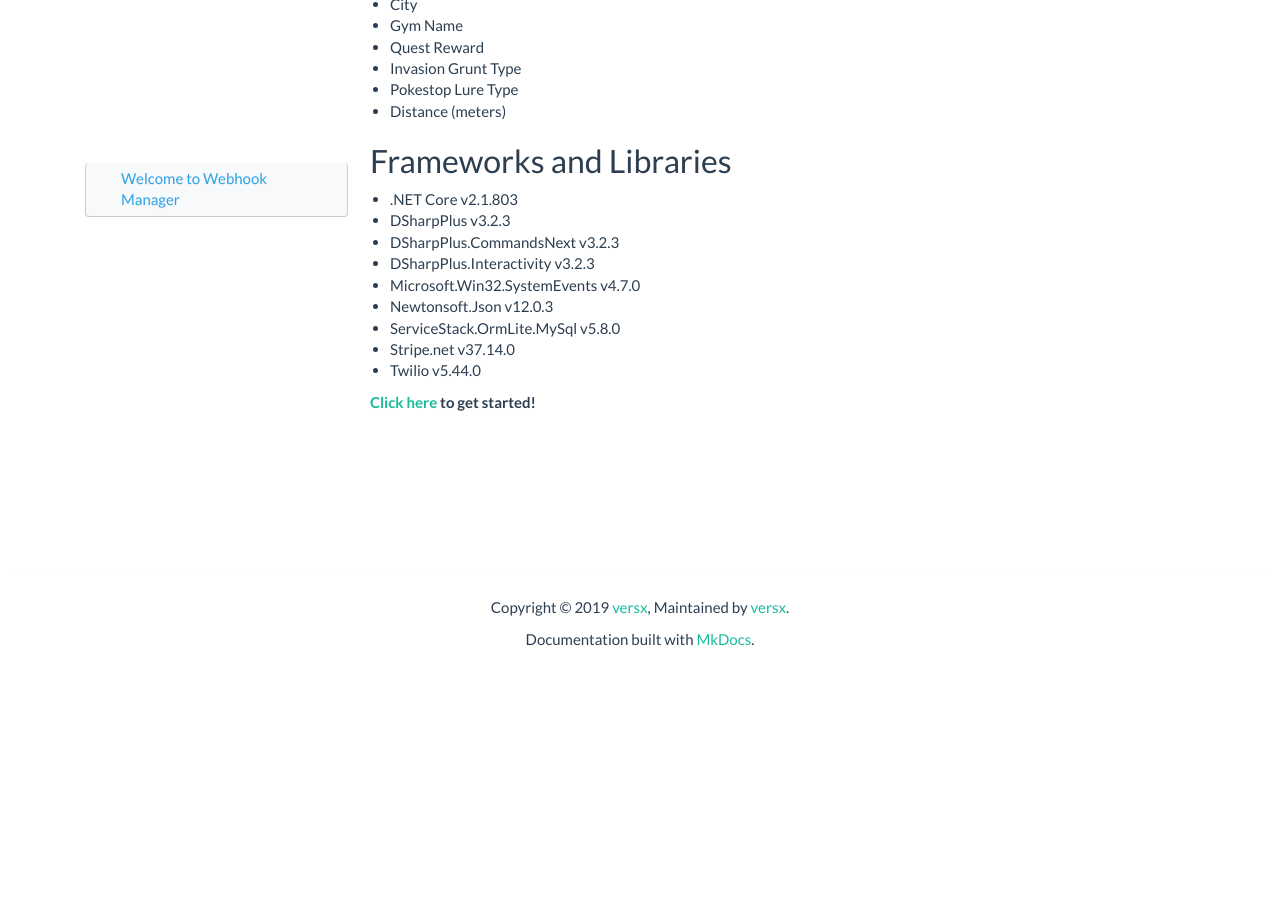
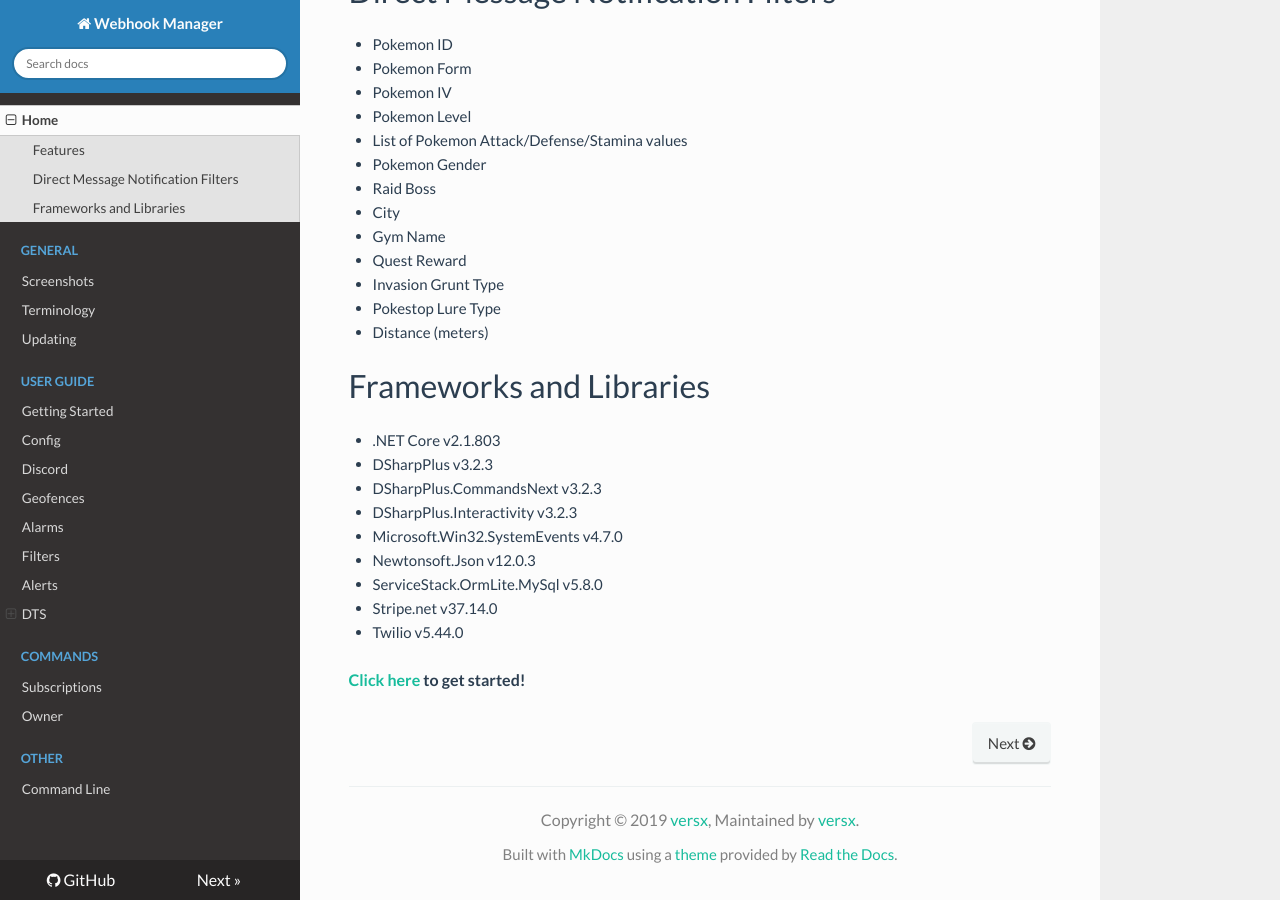
Before and after one commit to versx/WhMgr, an MkDocs documentation site: the page built from docs/index.md, in a window 1280 px wide and 900 px high, scrolled down 1212 px. Built offline with MkDocs 1.6.1, drawn with Linux system fonts in a browser that asks for light colours; nearby versions of some CDN libraries; before the commit the page ends 1883 px from its top, so only the background shows below that; part of the change alters nothing that is shown; some of the changed text lies outside the part shown.

```diff
--- a/mkdocs.yml
+++ b/mkdocs.yml
@@ -7,7 +7,7 @@ repo_url: https://github.com/versx/whmgr/
 edit_uri: ""
 
 theme:
-    name: mkdocs #mkdocs, bootstrap4, cinder, cosmo, cyborg, flatly, ivory, material, readthedocs, slate, yeti
+    name: readthedocs #mkdocs, bootstrap4, cinder, cosmo, cyborg, flatly, ivory, material, readthedocs, slate, yeti
 
 extends: mkdocs
 hljs_style: docco
```
